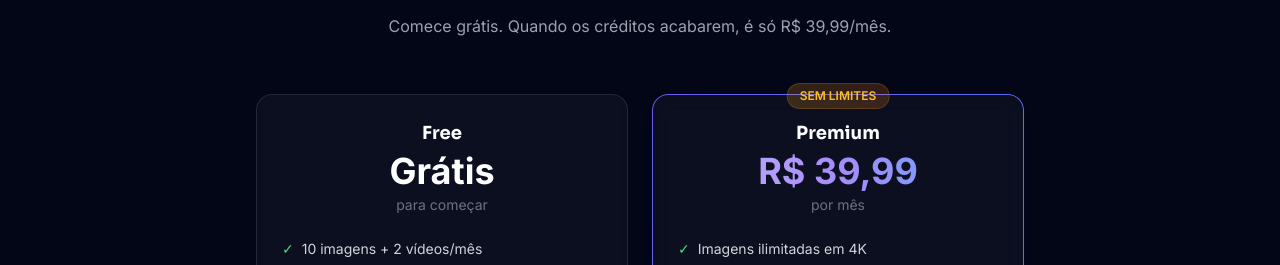
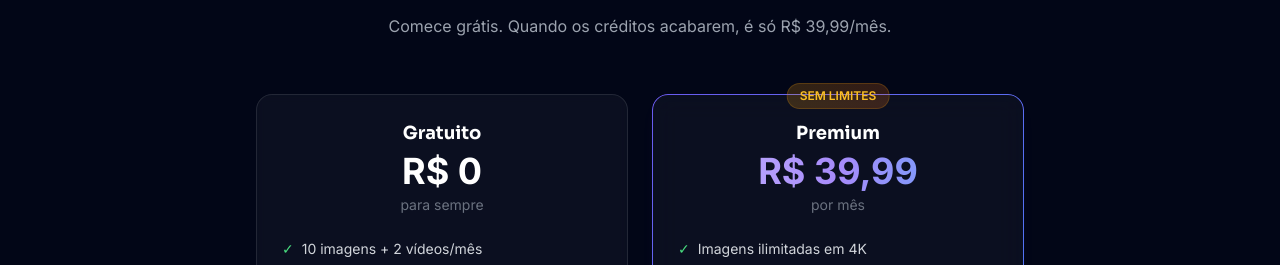
Before and after one commit to jjsilvamape2014-ui/criai-frontend, a Next.js app: page / in a window 1280 px wide. Shown: the part 5973-6238 px from the top of the page. Built offline with nearby package versions, Linux system fonts and the light colour scheme; no server answers.

Commit message:
fix: remover redundancia Free/Gratis nos cards de plano (usar Gratuito + R$ 0)

```diff
--- a/src/app/page.js
+++ b/src/app/page.js
@@ -314,9 +314,9 @@ export default function Home() {
           <div className="grid md:grid-cols-2 gap-6 max-w-3xl mx-auto">
             {/* Free */}
             <div className="card text-center">
-              <h3 className="text-lg font-bold text-white mb-1">Free</h3>
-              <p className="text-4xl font-bold text-white mb-1">Grátis</p>
-              <p className="text-sm text-gray-500 mb-6">para começar</p>
+              <h3 className="text-lg font-bold text-white mb-1">Gratuito</h3>
+              <p className="text-4xl font-bold text-white mb-1">R$ 0</p>
+              <p className="text-sm text-gray-500 mb-6">para sempre</p>
               <ul className="space-y-3 text-sm text-gray-300 mb-8 text-left max-w-xs mx-auto">
                 <li className="flex items-center gap-2"><span className="text-green-400">✓</span> 10 imagens + 2 vídeos/mês</li>
                 <li className="flex items-center gap-2"><span className="text-green-400">✓</span> Resolução 4K</li>
--- a/src/app/plans/page.js
+++ b/src/app/plans/page.js
@@ -70,10 +70,10 @@ export default function PlansPage() {
           {/* Free */}
           <div className={`card border-2 ${user?.plan === 'FREE' ? 'border-primary-500' : 'border-gray-200'}`}>
             <div className="flex items-center justify-between mb-4">
-              <h3 className="text-lg font-semibold text-gray-900">Free</h3>
+              <h3 className="text-lg font-semibold text-gray-900">Gratuito</h3>
               {user?.plan === 'FREE' && <span className="text-xs bg-primary-100 text-primary-700 px-2 py-1 rounded-full font-bold">ATUAL</span>}
             </div>
-            <p className="text-4xl font-bold text-gray-900 mb-1">Grátis<span className="text-base font-normal text-gray-400"> para começar</span></p>
+            <p className="text-4xl font-bold text-gray-900 mb-1">R$ 0<span className="text-base font-normal text-gray-400"> para sempre</span></p>
             <p className="text-sm text-gray-400 mb-6">Teste tudo sem pagar nada</p>
             <ul className="space-y-3 text-sm text-gray-600 mb-6">
               <li className="flex items-center gap-2">✅ Créditos grátis de imagem e vídeo</li>
```
